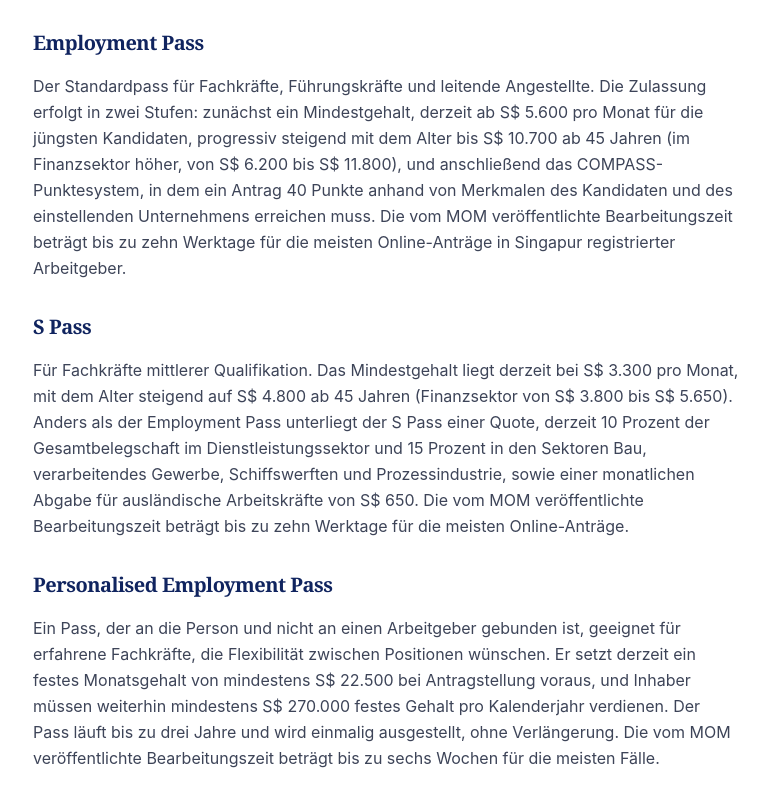
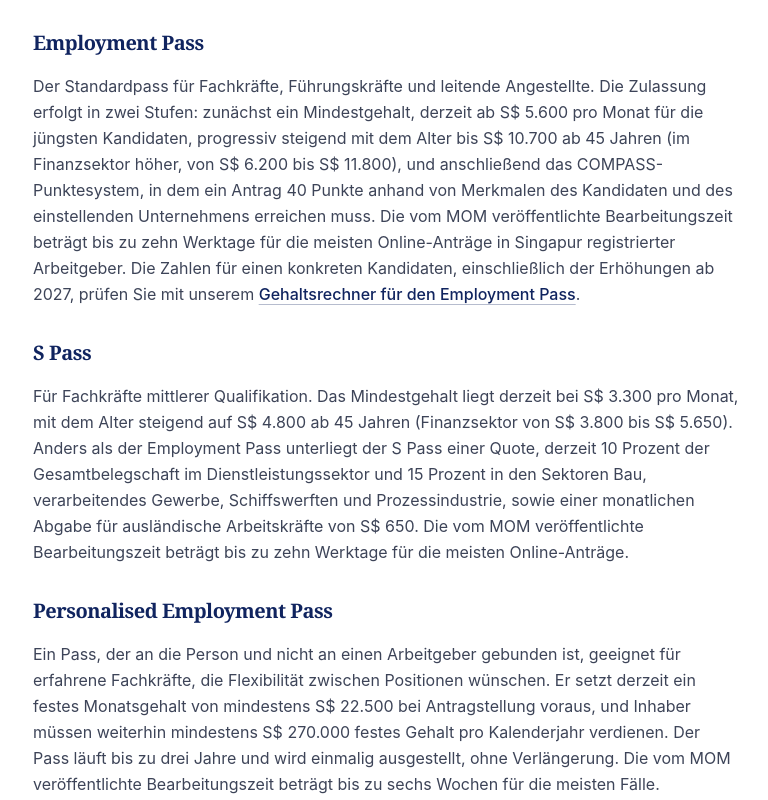
Before and after one commit to davidstepat-dot/meridium-website, an Astro site: page /de/services/payroll-hr in a window 1280 px wide. Shown: the part 2192-2992 px from the top of the page, without its empty margins (63-831 px from the left). Built offline with nearby package versions, Linux system fonts and the light colour scheme; Astro itself is replaced by a stand-in of ours.

Commit message:
Link EP calculator from payroll page (DE)

```diff
--- a/src/content/services/de/payroll-hr.md
+++ b/src/content/services/de/payroll-hr.md
@@ -78,7 +78,7 @@
 
 ### Employment Pass
 
-Der Standardpass für Fachkräfte, Führungskräfte und leitende Angestellte. Die Zulassung erfolgt in zwei Stufen: zunächst ein Mindestgehalt, derzeit ab S$ 5.600 pro Monat für die jüngsten Kandidaten, progressiv steigend mit dem Alter bis S$ 10.700 ab 45 Jahren (im Finanzsektor höher, von S$ 6.200 bis S$ 11.800), und anschließend das COMPASS-Punktesystem, in dem ein Antrag 40 Punkte anhand von Merkmalen des Kandidaten und des einstellenden Unternehmens erreichen muss. Die vom MOM veröffentlichte Bearbeitungszeit beträgt bis zu zehn Werktage für die meisten Online-Anträge in Singapur registrierter Arbeitgeber.
+Der Standardpass für Fachkräfte, Führungskräfte und leitende Angestellte. Die Zulassung erfolgt in zwei Stufen: zunächst ein Mindestgehalt, derzeit ab S$ 5.600 pro Monat für die jüngsten Kandidaten, progressiv steigend mit dem Alter bis S$ 10.700 ab 45 Jahren (im Finanzsektor höher, von S$ 6.200 bis S$ 11.800), und anschließend das COMPASS-Punktesystem, in dem ein Antrag 40 Punkte anhand von Merkmalen des Kandidaten und des einstellenden Unternehmens erreichen muss. Die vom MOM veröffentlichte Bearbeitungszeit beträgt bis zu zehn Werktage für die meisten Online-Anträge in Singapur registrierter Arbeitgeber. Die Zahlen für einen konkreten Kandidaten, einschließlich der Erhöhungen ab 2027, prüfen Sie mit unserem [Gehaltsrechner für den Employment Pass](/de/resources/#ep-salary-calculator).
 <!-- Verified 12 Aug 2026: https://www.mom.gov.sg/passes-and-permits/employment-pass/eligibility and .../apply-for-a-pass -->
 
 ### S Pass
```
